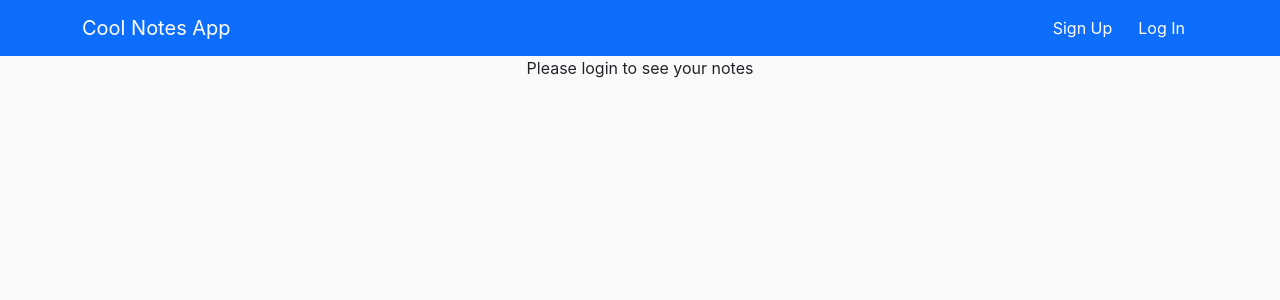
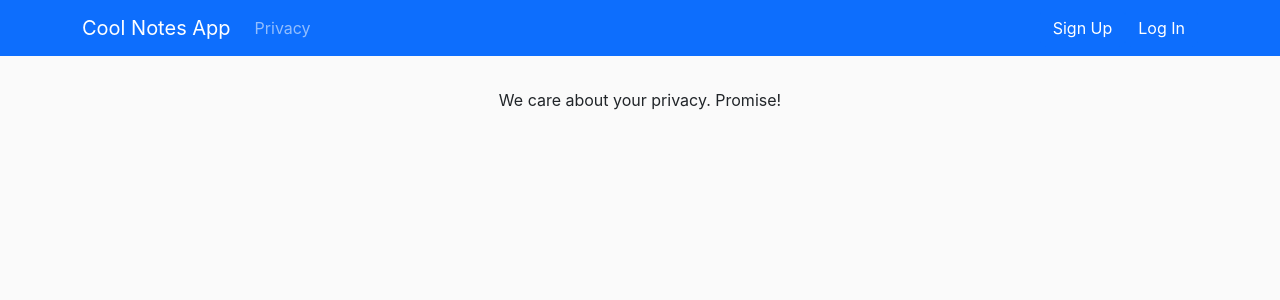
Before and after one commit to gootibi/mern-note-app, a React (Create React App) app in the folder frontend/: page /privacy in a window 1280 px wide. Shown: the top 300 px of the page. Built offline with nearby package versions, Linux system fonts and the light colour scheme; no server answers.

Commit message:
Step 17: Add routing with react-router-dom

```diff
--- a/frontend/package.json
+++ b/frontend/package.json
@@ -18,6 +18,7 @@
     "react-dom": "^18.3.1",
     "react-hook-form": "^7.53.0",
     "react-icons": "^5.3.0",
+    "react-router-dom": "^6.27.0",
     "react-scripts": "5.0.1",
     "typescript": "^4.9.5",
     "web-vitals": "^2.1.4"
--- a/frontend/src/App.tsx
+++ b/frontend/src/App.tsx
@@ -1,13 +1,15 @@
 import { useEffect, useState } from 'react';
 import { Container } from 'react-bootstrap';
+import { BrowserRouter, Route, Routes } from 'react-router-dom';
 import LoginModal from './components/LoginModal';
 import NavBar from './components/NavBar';
-import NotesPageLoggedInView from './components/NotesPageLoggedInView';
-import NotesPageLoggedOutView from './components/NotesPageLoggedOutView';
 import SignUpModal from './components/SignUpModal';
 import { User } from './models/user.model';
 import * as UserApi from "./network/user_api";
-import styles from "./styles/NotesPage.module.css";
+import NotesPage from './pages/NotesPage';
+import NotFoundPage from './pages/NotFoundPage';
+import PrivacyPage from './pages/PrivacyPage';
+import styles from "./styles/App.module.css";
 
 function App() {
 
@@ -30,6 +32,7 @@
     }, []);
 
     return (
+        <BrowserRouter>
             <div>
                 <NavBar
                     loggedInUser={loggedInUser}
@@ -37,15 +40,24 @@
                     onSignUpClicked={() => setShowSignUpModal(true)}
                     onLogoutSuccess={() => setLoggedInUser(null)}
                 />
-            <Container className={styles.notesPage}>
-                <>
-                    {
-                        loggedInUser
-                            ? <NotesPageLoggedInView />
-                            : <NotesPageLoggedOutView />
-                    }
-                </>
+
+                <Container className={`${styles.pageContainer}`}>
+                    <Routes>
+                        <Route
+                            path='/'
+                            element={<NotesPage loggedInUser={loggedInUser} />}
+                        />
+                        <Route
+                            path='/privacy'
+                            element={<PrivacyPage />}
+                        />
+                        <Route
+                            path='/*'
+                            element={<NotFoundPage />}
+                        />
+                    </Routes>
                 </Container>
+
                 {
                     showSignUpModal &&
                     <SignUpModal
@@ -68,6 +80,7 @@
                     />
                 }
             </div>
+        </BrowserRouter>
     );
 }
 
--- a/frontend/src/components/NavBar.tsx
+++ b/frontend/src/components/NavBar.tsx
@@ -1,4 +1,5 @@
 import { Container, Nav, Navbar } from "react-bootstrap";
+import { Link } from "react-router-dom";
 import { User } from "../models/user.model";
 import NavBarLoggedInView from "./NavBarLoggedInView";
 import NavBarLoggedOutView from "./NavBarLoggedOutView";
@@ -14,11 +15,16 @@
     return (
         <Navbar bg="primary" variant="dark" expand="sm" sticky="top">
             <Container>
-                <Navbar.Brand>
+                <Navbar.Brand as={Link} to={`/`}>
                     Cool Notes App
                 </Navbar.Brand>
                 <Navbar.Toggle aria-controls="main-navbar" />
                 <Navbar.Collapse id="main-navbar">
+                    <Nav>
+                        <Nav.Link as={Link} to="/privacy">
+                            Privacy
+                        </Nav.Link>
+                    </Nav>
                     <Nav className="ms-auto">
                         {
                             loggedInUser
--- /dev/null
+++ b/frontend/src/pages/NotFoundPage.tsx
@@ -0,0 +1,9 @@
+const NotFoundPage = () => {
+    return (
+        <div>
+            <p>Page not found</p>
+        </div>
+    );
+}
+
+export default NotFoundPage;
--- /dev/null
+++ b/frontend/src/pages/NotesPage.tsx
@@ -0,0 +1,25 @@
+import { Container } from "react-bootstrap";
+import NotesPageLoggedInView from "../components/NotesPageLoggedInView";
+import NotesPageLoggedOutView from "../components/NotesPageLoggedOutView";
+import { User } from "../models/user.model";
+import styles from "../styles/NotesPage.module.css";
+
+interface NotesPageProps {
+    loggedInUser: User | null;
+};
+
+const NotesPage = ({ loggedInUser }: NotesPageProps) => {
+    return (
+        <Container className={styles.notesPage}>
+            <>
+                {
+                    loggedInUser
+                        ? <NotesPageLoggedInView />
+                        : <NotesPageLoggedOutView />
+                }
+            </>
+        </Container>
+    );
+}
+
+export default NotesPage;
--- /dev/null
+++ b/frontend/src/pages/PrivacyPage.tsx
@@ -0,0 +1,9 @@
+const PrivacyPage = () => {
+    return (
+        <div>
+            <p>We care about your privacy. Promise!</p>
+        </div>
+    );
+}
+
+export default PrivacyPage;
--- /dev/null
+++ b/frontend/src/styles/App.module.css
@@ -0,0 +1,6 @@
+.pageContainer {
+  padding: 32px 0;
+  display: flex;
+  flex-direction: column;
+  align-items: center;
+}
```
Also changed, not shown: 1 other file (tests, documents, lock files or other folders). Lines whose indentation alone changed are shown as unchanged.
